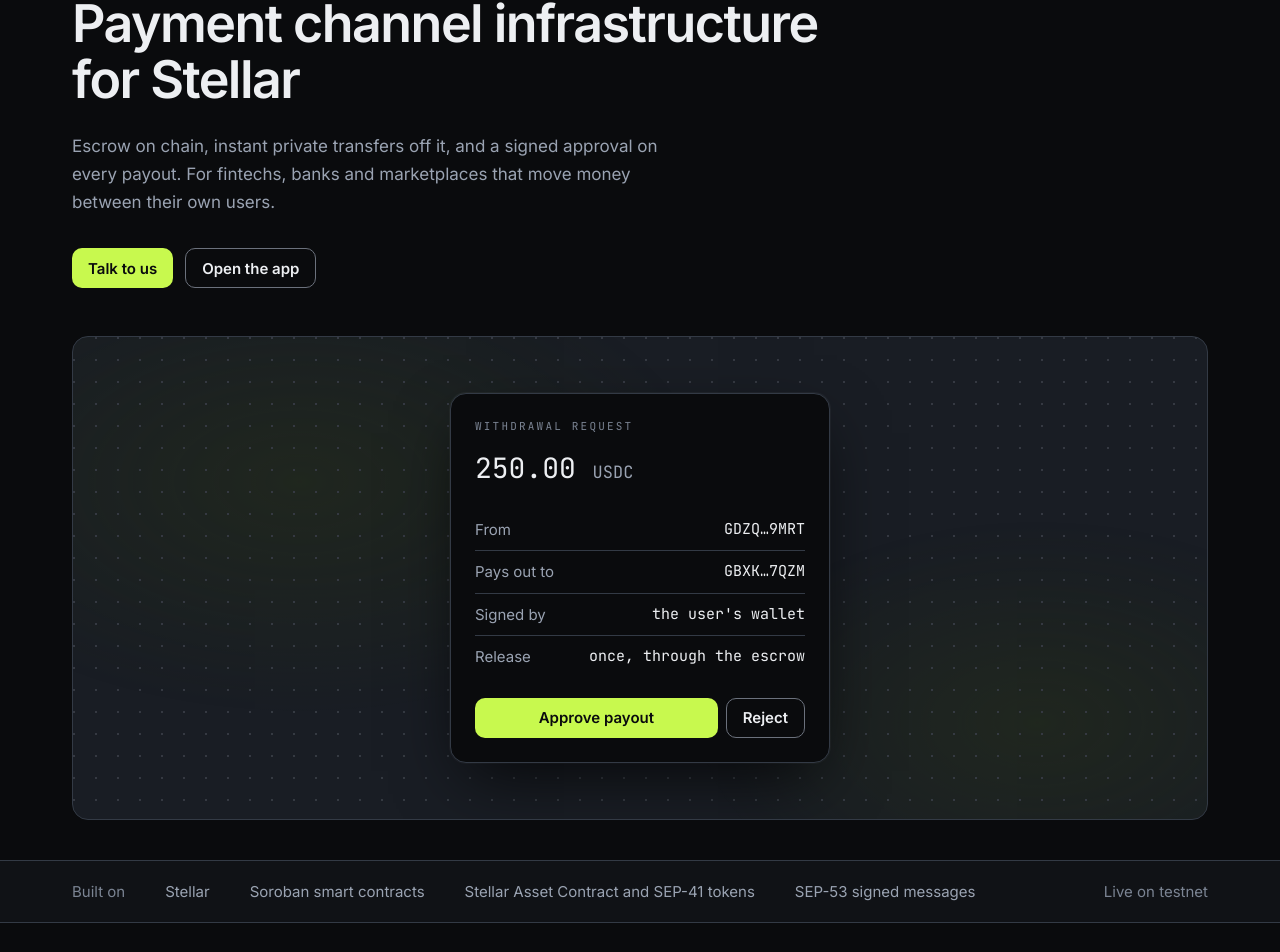
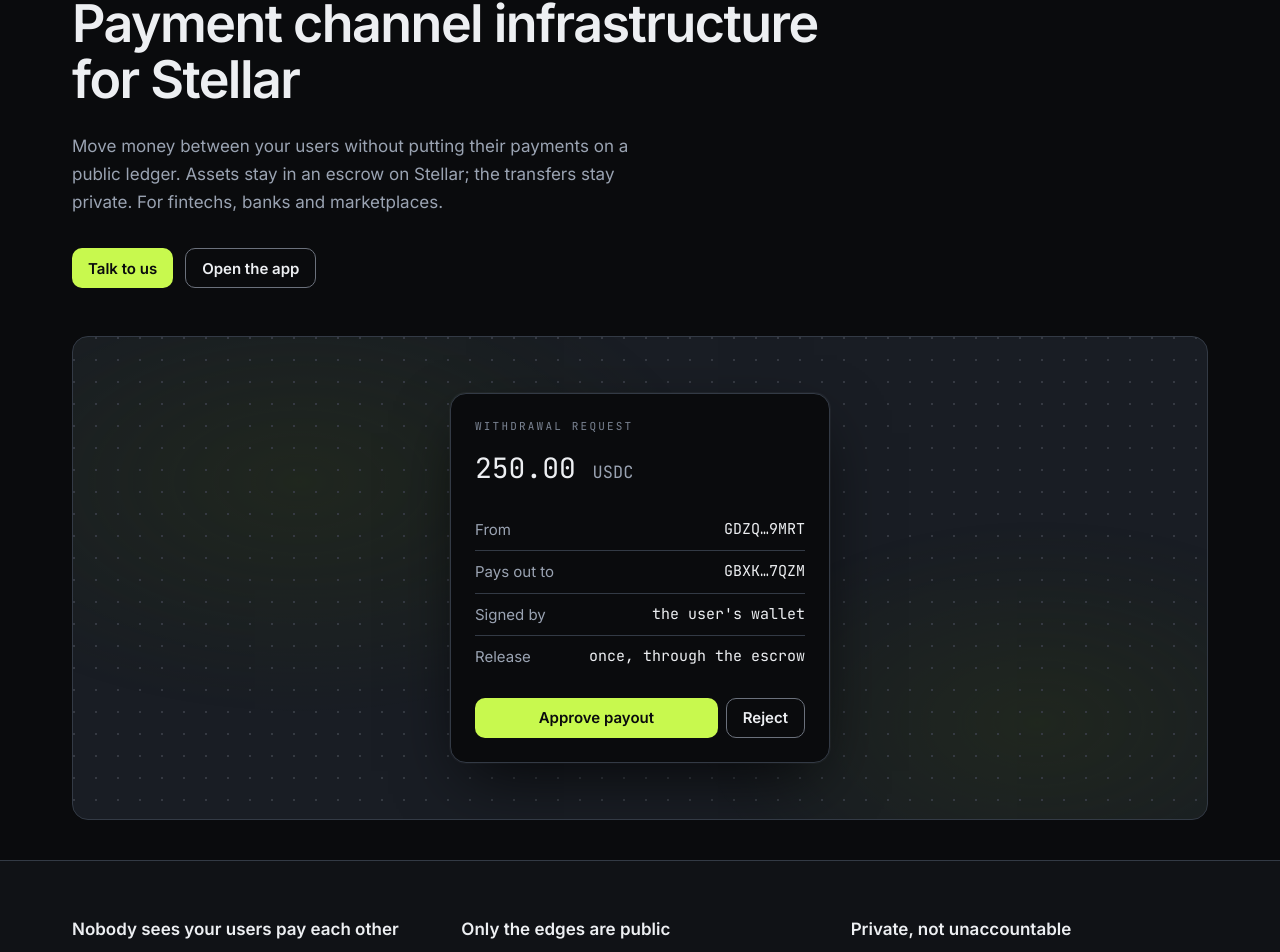
Before and after one commit to SentinelLab-VN/cell-landing-page, a React (Vite) app: page / in a window 1280 px wide. Shown: the part 173-1125 px from the top of the page. Built offline with nearby package versions, Linux system fonts and the light colour scheme; no server answers.

Commit message:
Lead with privacy instead of the stack

```diff
--- a/src/App.tsx
+++ b/src/App.tsx
@@ -56,8 +56,8 @@
               Payment channel infrastructure for Stellar
             </h1>
             <p className="mt-6 max-w-[600px] text-base leading-[1.65] text-muted-foreground">
-              Escrow on chain, instant private transfers off it, and a signed approval on every payout. For fintechs,
-              banks and marketplaces that move money between their own users.
+              Move money between your users without putting their payments on a public ledger. Assets stay in an
+              escrow on Stellar; the transfers stay private. For fintechs, banks and marketplaces.
             </p>
             <div className="mt-8 flex flex-wrap gap-3">
               <a href={CONTACT_URL} className={primary}>Talk to us</a>
@@ -69,16 +69,20 @@
           </div>
         </section>
 
-        <div className="border-y border-border bg-card/40">
-          <div className="mx-auto flex w-full max-w-[1200px] flex-wrap items-center gap-x-10 gap-y-3 px-8 py-5 text-sm text-muted-foreground max-md:px-4">
-            <span className="text-dim">Built on</span>
-            <span>Stellar</span>
-            <span>Soroban smart contracts</span>
-            <span>Stellar Asset Contract and SEP-41 tokens</span>
-            <span>SEP-53 signed messages</span>
-            <span className="ml-auto text-dim">Live on testnet</span>
+        <section className="border-y border-border bg-card/40">
+          <div className="mx-auto grid w-full max-w-[1200px] gap-8 px-8 py-14 max-md:px-4 md:grid-cols-3">
+            {[
+              ["Nobody sees your users pay each other", "Transfers inside the channel never reach the public ledger. Outsiders cannot tell who paid whom, how much, or how often."],
+              ["Only the edges are public", "A deposit into the escrow and a withdrawal out of it are ordinary Stellar transactions. That is all the chain records."],
+              ["Private, not unaccountable", "Your ledger is reconciled against the escrow continuously, and every balance movement carries the user's signature."],
+            ].map(([title, body]) => (
+              <div key={title}>
+                <h2 className="text-base font-semibold text-foreground">{title}</h2>
+                <p className="mt-2 text-[15px] leading-[1.6] text-muted-foreground">{body}</p>
+              </div>
+            ))}
           </div>
-        </div>
+        </section>
 
         <section id="how" className="mx-auto w-full max-w-[1200px] px-8 py-20 max-md:px-4">
           <div className="grid gap-10 lg:grid-cols-[320px_1fr]">
```
